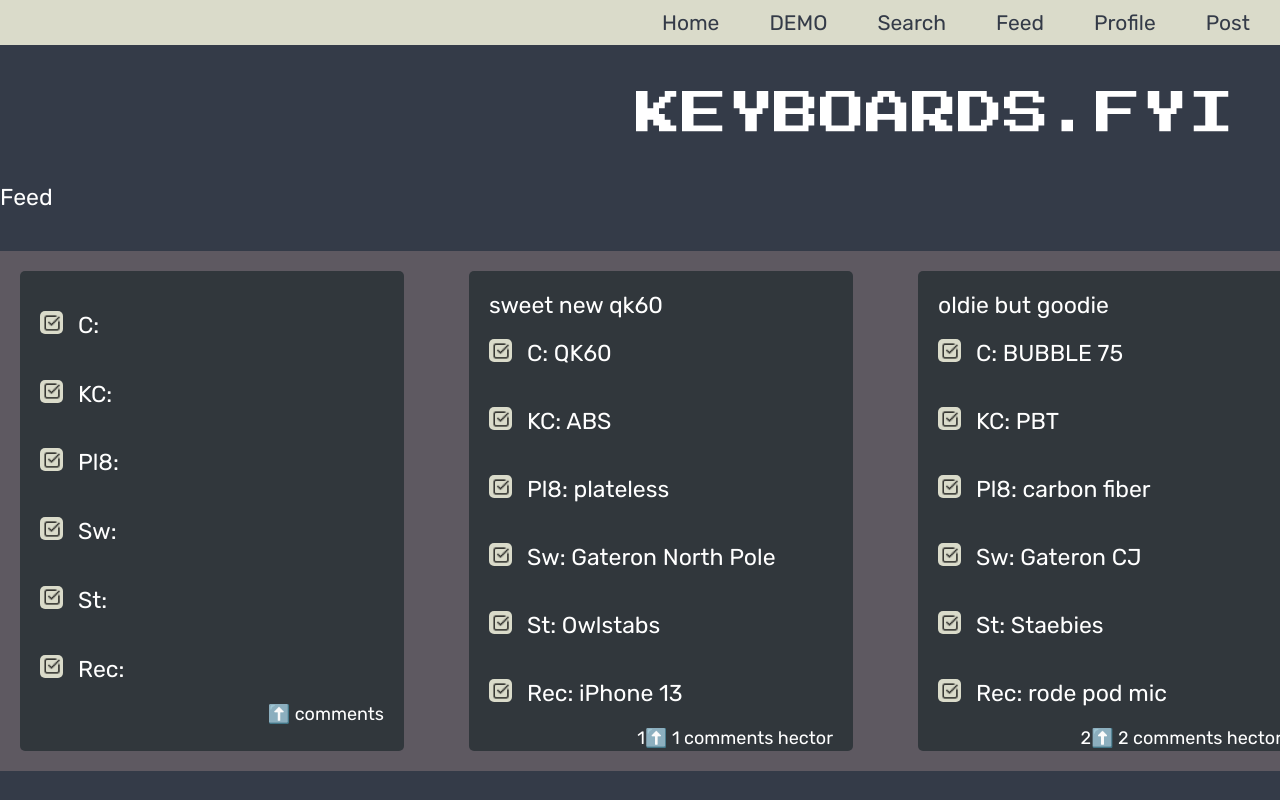
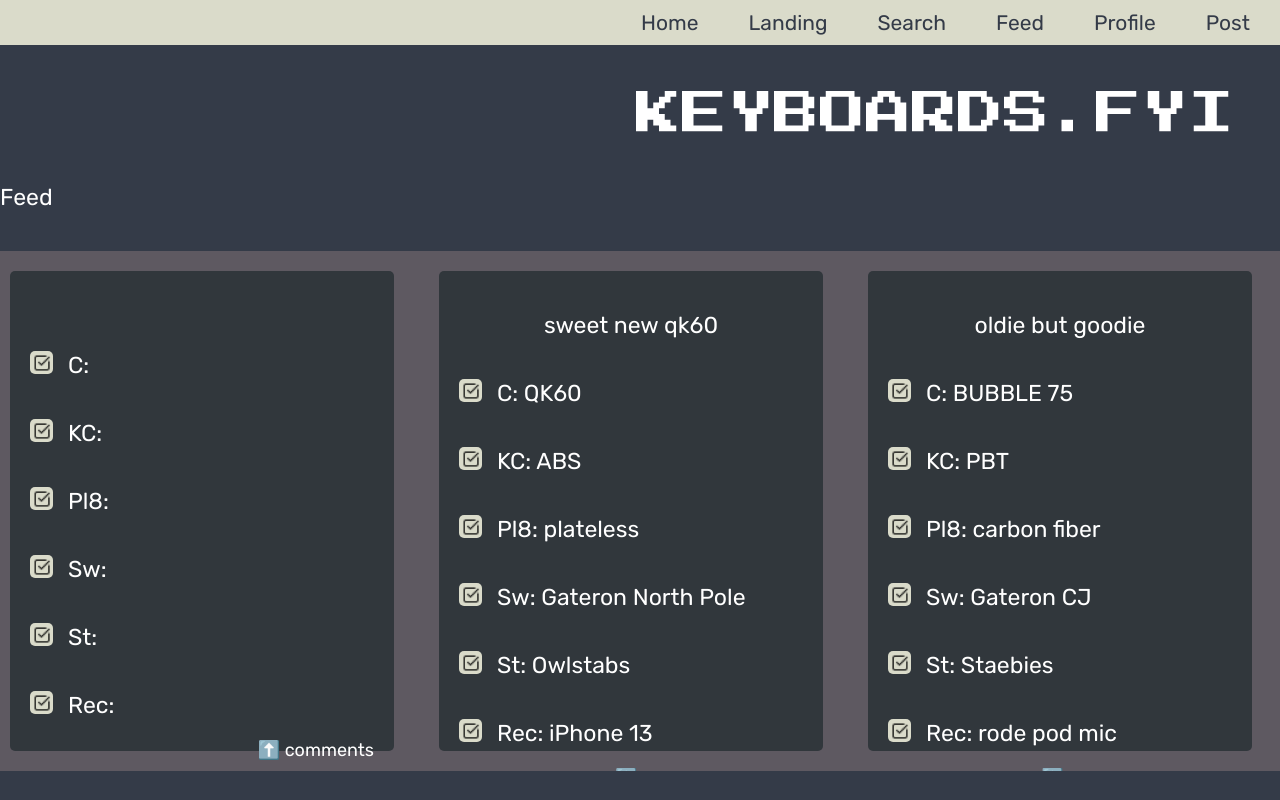
Before and after one commit to hecwon/keyboardsfyi, a Next.js app: page /feed in a window 1280 px wide. Built offline with nearby package versions, Linux system fonts and the light colour scheme.

Commit message:
properly annotate feedCard props. fix formatting for feed horizontal scroll.

```diff
--- a/components/feed/FeedCard.jsx
+++ b/components/feed/FeedCard.tsx
@@ -1,14 +1,15 @@
 import { Keyboard } from '../../src/app/feed/feed.interface';
 import styles from '../../src/app/feed/feed.module.css';
 import Tickbox from './tickbox';
-import formatDistanceToNow from 'date-fns/formatDistanceToNow';
 
-const FeedCard = ({ keyboard, key }) => {
+const FeedCard: React.FC<{ keyboard: Keyboard }> = ({ keyboard }) => {
 
   return (
     <div className="styles.card">
       <div className={styles.card}>
-        <p>{keyboard.title}</p>
+        <div className={styles.title}>
+          <span>{keyboard.title}</span>
+          </div>
         <div className={styles.line}>
           <Tickbox />
           <p>C: {keyboard.case}</p>
@@ -42,22 +43,3 @@ const FeedCard = ({ keyboard, key }) => {
 }
 
 export default FeedCard;
-
-/*
-module.exports = {
-  keyboard1: {
-    keyboardIdPK: 1,
-    case: cases[0],
-    keycap: keycaps[0],
-    plate: plates[0]
-    stab: stabs[0],
-    switch: switches[0],
-    user: 'hector',
-    recDevice: 'iPhone 13',
-    title: 'sweet new qk60',
-    createdAt: new Date(),
-    commentsCount: 5,
-    commentsFK: 1,
-    upvotesFK: 1,
-  },
-*/
--- a/components/global/NavBar.jsx
+++ b/components/global/NavBar.jsx
@@ -5,7 +5,7 @@ const NavBar = () => {
   return (
     <nav className={styles.NavBar}>
       <Link href="/main" className={styles.NavLink}>Home</Link>
-      <Link href="/" className={styles.NavLink}>DEMO</Link>
+      <Link href="/" className={styles.NavLink}>Landing</Link>
       <Link href="/search" className={styles.NavLink}>Search</Link>
       <Link href="/feed" className={styles.NavLink}>Feed</Link>
       <Link href="/profile" className={styles.NavLink}>Profile</Link>
--- a/components/global/layout.module.css
+++ b/components/global/layout.module.css
@@ -21,7 +21,6 @@
   flex-direction: column;
   justify-content: center;
   font-family: "Rubik";
-  overflow-y: auto;
 }
 .logoContainer {
   font-family: "Press_Start_2P", "Rubik";
--- a/src/app/feed/feed.module.css
+++ b/src/app/feed/feed.module.css
@@ -4,9 +4,9 @@
   flex-direction: column;
   max-width: 400px;
   height: 60vh;
-  max-height: 900px;
+  max-height: 1000px;
   background: rgb(49 55 60);
-  margin: 20px;
+  margin: 10px;
   border-radius: 5px;
   padding: 20px;
 }
@@ -16,6 +16,11 @@
   flex-direction: row;
   padding: 20px 0px;
   flex-grow: 1;
+}
+
+.title {
+  text-align: center;
+  padding: 20px;
 }
 
 .details {
@@ -33,9 +38,10 @@
   display: flex;
   flex-direction: row;
   gap: 25px;
-  align-items: stretch;
+  align-items: center;
   background: rgb(94 89 97);
   max-height: 1300px;
+  max-width: 100vw;
   height: 65vh;
-  overflow: auto;
+  overflow: scroll;
 }
--- a/src/app/feed/page.tsx
+++ b/src/app/feed/page.tsx
@@ -4,19 +4,19 @@ import Layout from '../../../components/global/layout';
 import styles from './feed.module.css';
 import { Keyboard } from './feed.interface';
 
-interface Data {
+interface feedKbs {
   [key : string] : Keyboard;
 }
 
 const Feed = () => {
-  const data: Data = samples;
+  const keybs: feedKbs = samples;
 
   return (
     <Layout>
     <div>Feed</div>
       <div className={styles.feedTopMargin}></div>
       <div className={styles.feedContainer}>
-        {Object.values(data).map((each) => {
+        {Object.values(keybs).map((each) => {
           return <FeedCard keyboard={each} key={each.keyboardIdPK}/>
         })}
       </div>
--- a/src/app/globals.css
+++ b/src/app/globals.css
@@ -21,7 +21,6 @@
 html,
 body {
   max-width: 100vw;
-  overflow-x: hidden;
   color: white;
   font-size: 23px;
 }
```
